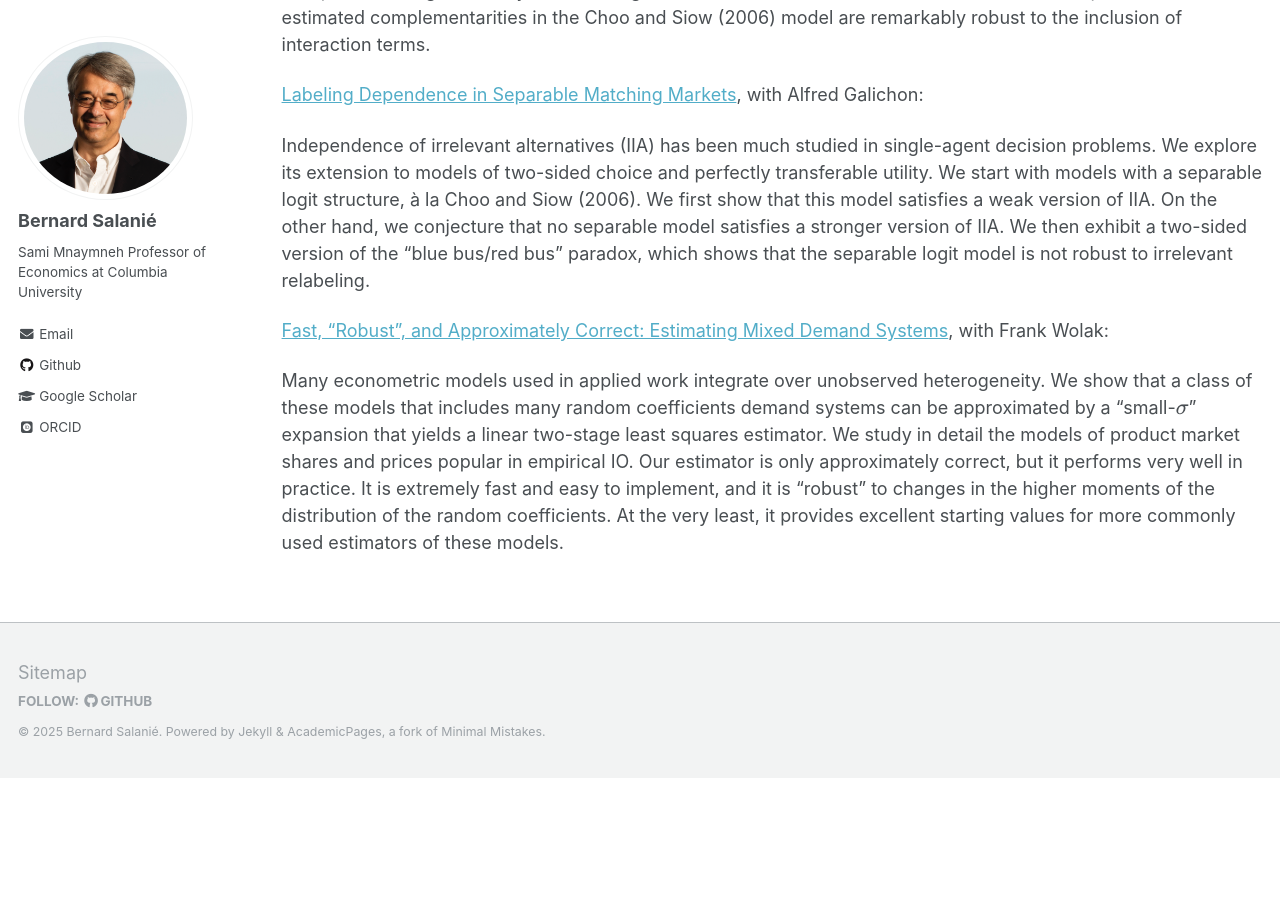
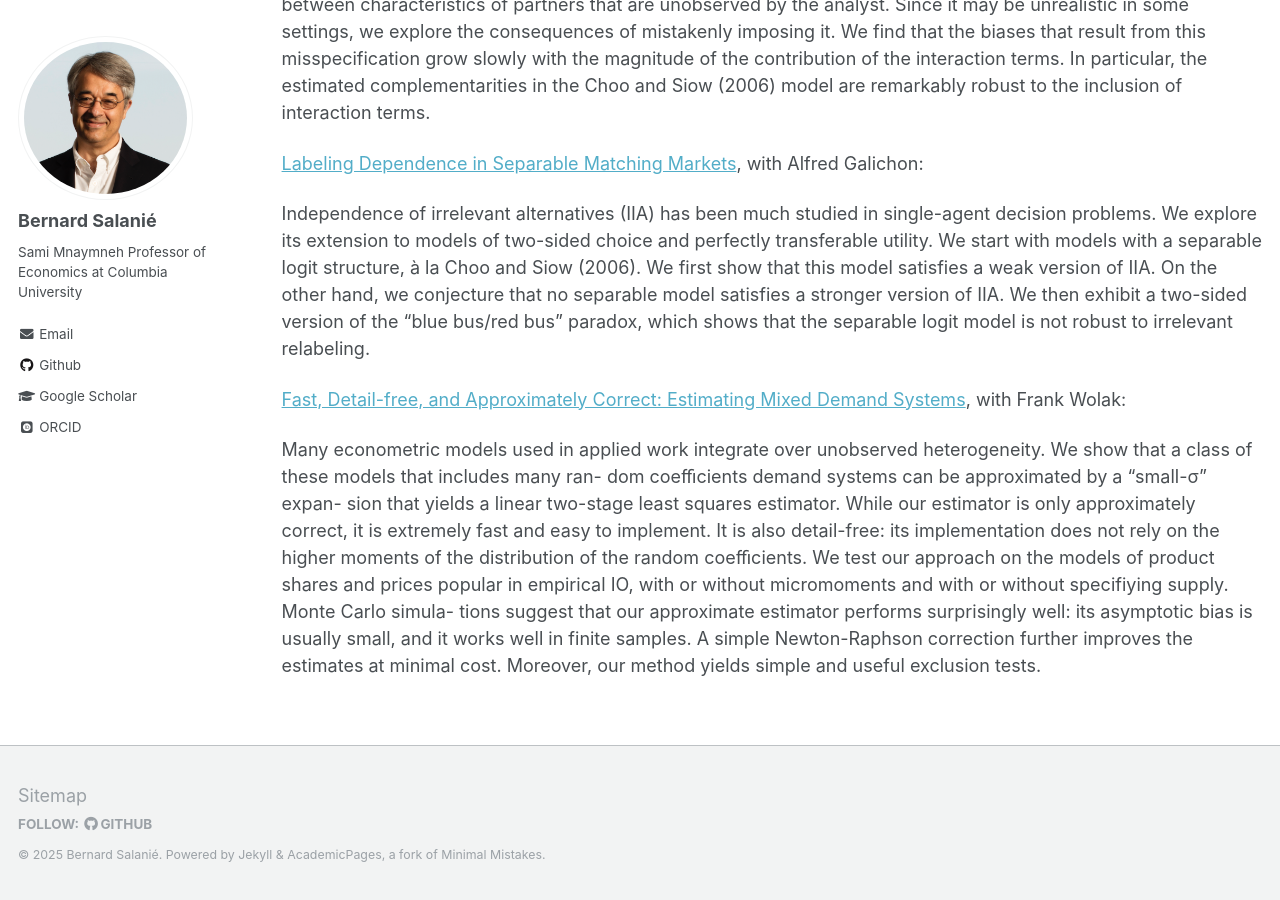
Before and after one commit to bsalanie/bsalanie.github.io, a Jekyll site: the page built from _pages/news.md, in a window 1280 px wide and 900 px high, scrolled down 3041 px. Built offline with Jekyll 4.4.1, drawn with Linux system fonts in a browser that asks for light colours; some web fonts are replaced; formulas are drawn with MathJax 3; before the commit the page ends 3819 px from its top, so only the background shows below that.

Commit message:
fixed FRAC version

```diff
--- a/_pages/news.md
+++ b/_pages/news.md
@@ -7,16 +7,16 @@ author_profile: true
 
 {% include base_path %}
 
-# Handbook of the Economics of Matching
+## Handbook of the Economics of Matching
 
 [Volume I of the Handbook of the Economics of Matching](https://shop.elsevier.com/books/handbook-of-the-economics-of-matching/che/978-0-443-31466-7) has just been published by Elsevier. I coedited it
  with Yeon-Koo Che and  Pierre-André Chiappori, and I wrote chapter 2 on *Matching with Transfers: Applications*.
 
 
-# Economic Theory
+## Economic Theory
 I am honored by my election as an Economic Theory fellow, and grateful to the [Society for Advancement of Economic Theory](https://saet.uiowa.edu) for this recognition.
 
-# A Python package
+## A Python package
 
 Version 1.1 of `cupid_matching` is out; more details [here](code.md) and [on Pypi](https://pypi.org/project/cupid-matching/). It is `pip`-installable:
 
@@ -28,7 +28,7 @@ My Streamlit app that demoes solving and estimating the Choo and Siow model now
 
 Feedback is very welcome.
 
-# Recent work
+## Recent work
 
 _New paper_: [The Perfect Match: Assortative Matching in Mergers and Acquisitions](https://bsalanie.github.io/files/PerfectMatch241122.pdf), with Maria Guadalupe, Veronica Rappoport, and
 Catherine Thomas:
@@ -94,6 +94,18 @@ Several recent papers have analyzed matching markets under the dual assumption o
 
 Independence of irrelevant alternatives (IIA) has been much studied in single-agent decision problems. We explore its extension to models of two-sided choice and perfectly transferable utility. We start with models with a separable logit structure, à la Choo and Siow (2006). We first show that this model satisfies a weak version of IIA. On the other hand, we conjecture that no separable model satisfies a stronger version of IIA. We then exhibit a two-sided version of the “blue bus/red bus” paradox, which shows that the separable logit model is not robust to irrelevant relabeling.
 
-[Fast, “Robust”, and Approximately Correct: Estimating Mixed Demand Systems](../files/BLPwith2SLS_8_March_2019.pdf), with Frank Wolak:
+[Fast, Detail-free, and Approximately Correct: Estimating Mixed Demand Systems](../files/FRAC_17June2022.pdf), with Frank Wolak:
 
-Many econometric models used in applied work integrate over unobserved heterogeneity. We show that a class of these models that includes many random coefficients demand systems can be approximated by a "small-$\sigma$" expansion that yields a linear two-stage least squares estimator. We study in detail the models of product market shares and prices popular in empirical IO. Our estimator is only approximately correct, but it performs very well in practice. It is extremely fast and easy to implement, and it is "robust" to changes in the higher moments of the distribution of the random coefficients. At the very least, it provides excellent starting values for more commonly used estimators of these models.
+Many econometric models used in applied work integrate over unobserved
+heterogeneity. We show that a class of these models that includes many ran-
+dom coeﬃcients demand systems can be approximated by a “small-σ” expan-
+sion that yields a linear two-stage least squares estimator. While our estimator
+is only approximately correct, it is extremely fast and easy to implement. It
+is also detail-free: its implementation does not rely on the higher moments
+of the distribution of the random coeﬃcients. We test our approach on the
+models of product shares and prices popular in empirical IO, with or without
+micromoments and with or without specifiying supply. Monte Carlo simula-
+tions suggest that our approximate estimator performs surprisingly well: its
+asymptotic bias is usually small, and it works well in finite samples. A simple
+Newton-Raphson correction further improves the estimates at minimal cost.
+Moreover, our method yields simple and useful exclusion tests.
```
